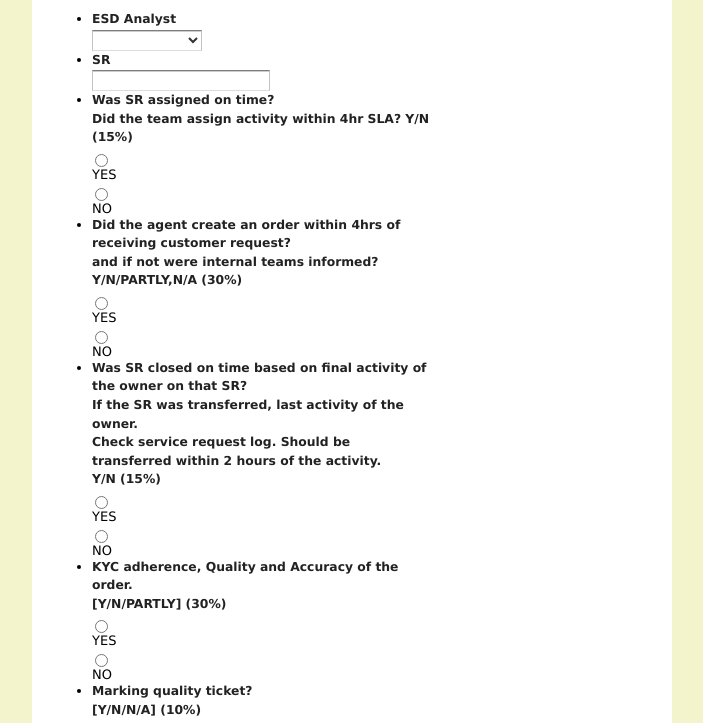
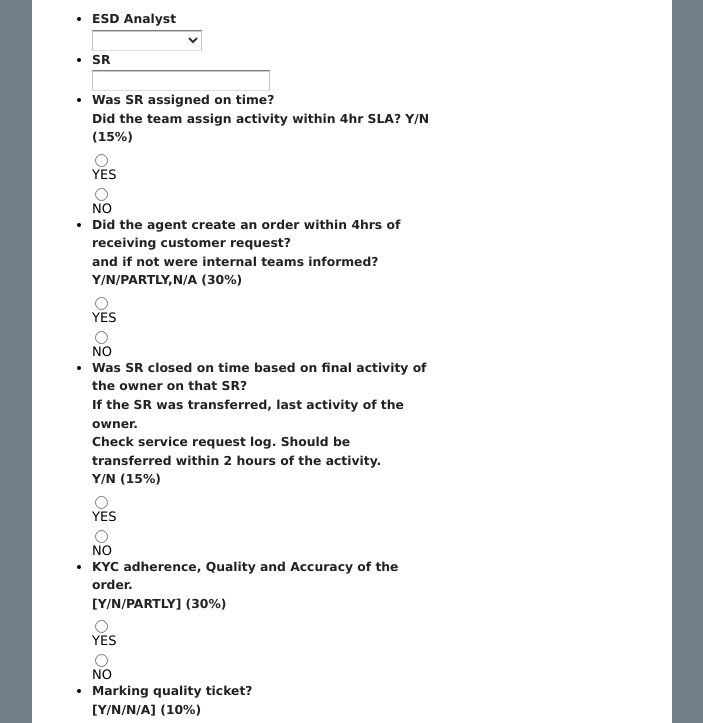
Before and after one commit to fkmutua/Assessment, a plain HTML site: page index.html in a window 1280 px wide. Shown: the part 127-850 px from the top of the page, without its empty margins (288-991 px from the left). Drawn offline with Linux system fonts and the light colour scheme; files whose address does not match are found by name.

Commit message:
modify the css

```diff
--- a/css/styles.css
+++ b/css/styles.css
@@ -1,6 +1,6 @@
 body
 {
-	background:#F3F3CC;
+	background:hsl(206, 10%, 49%);
 	font-family:"Lucida Grande", Tahoma, Arial, Verdana, sans-serif;
 	font-size:small;
 	margin:8px 0 16px;
```
